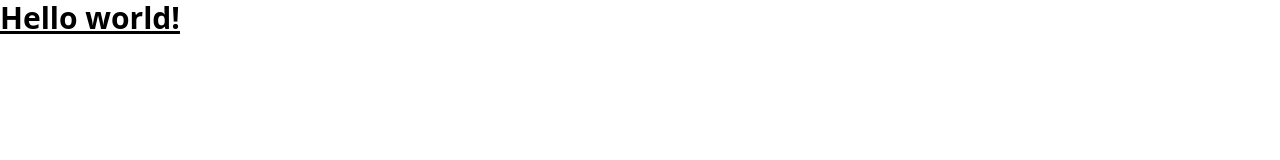
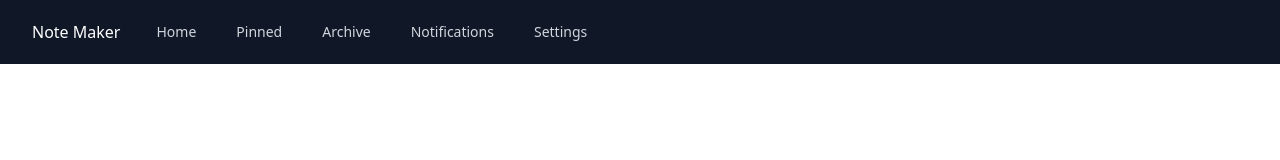
Before and after one commit to patrishr19/note-maker, a website: page index.html in a window 1280 px wide. Drawn offline with nearby package versions, Linux system fonts and the light colour scheme; files that its build step writes are made by us from their sources.

Commit message:
Navbar update

```diff
--- a/index.html
+++ b/index.html
@@ -6,8 +6,29 @@
   <link href="./src/css/output.css" rel="stylesheet">
 </head>
 <body>
-  <h1 class="text-3xl font-bold underline">
-    Hello world!
-  </h1>
+  <nav class="relative bg-gray-900">
+        <div class="mx-auto px-2 sm:px-6 lg:px-8">
+            <div class="relative flex items-center justify-between h-16">
+                <div class="flex absolute left-0 items-center inset-y-0 sm:hidden">
+                    <!-- Mobile stuff -->
+                </div>
+                <div class="flex flex-1 items-center justify-center sm:items-stretch sm:justify-start">
+                    <div class="flex shrink-0 items-center">
+                        <span class="font-sans font-medium text-white text-lg1 w-auto select-none">Note Maker</span>
+                    </div>
+                    <div class="hidden sm:ml-6 sm:block">
+                        <div class="flex space-x-4">
+                            <a href="#" class="font-sans rounded-md px-3 py-2 text-sm font-medium text-gray-300 hover:bg-white/5 hover:text-white">Home</a>
+                            <a href="#" class="font-sans rounded-md px-3 py-2 text-sm font-medium text-gray-300 hover:bg-white/5 hover:text-white">Pinned</a>
+                            <a href="#" class="font-sans rounded-md px-3 py-2 text-sm font-medium text-gray-300 hover:bg-white/5 hover:text-white">Archive</a>
+                            <a href="#" class="font-sans rounded-md px-3 py-2 text-sm font-medium text-gray-300 hover:bg-white/5 hover:text-white">Notifications</a>
+                            <a href="#" class="font-sans rounded-md px-3 py-2 text-sm font-medium text-gray-300 hover:bg-white/5 hover:text-white">Settings</a>
+                        </div>
+                    </div>
+                </div>
+            </div>
+        </div>
+
+    </nav>
 </body>
 </html>
```
